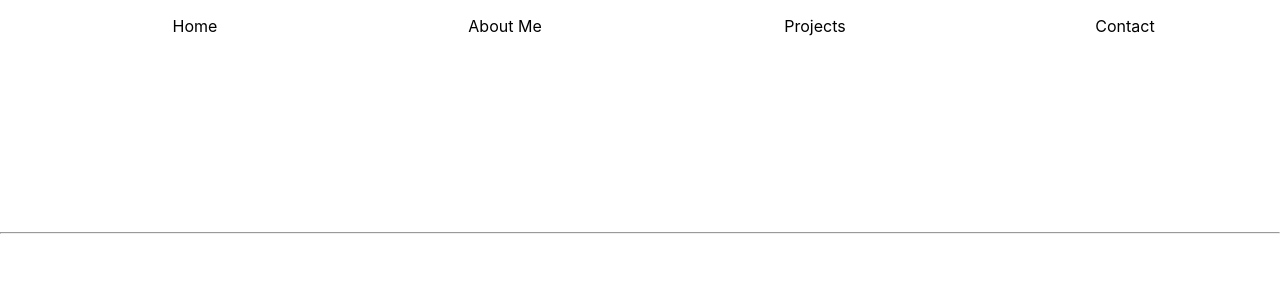
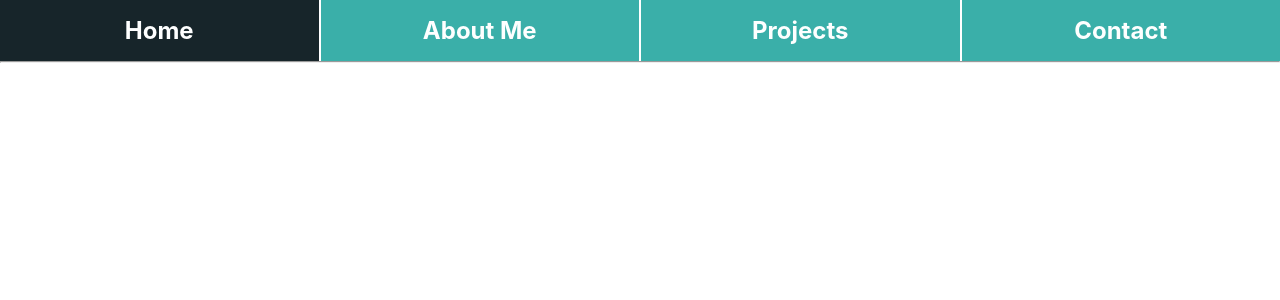
Before and after one commit to 96emisun/portfolio-emisun, a React (Create React App) app: page / in a window 1280 px wide. Shown: the top 300 px of the page. Built offline with nearby package versions, Linux system fonts and the light colour scheme.

Commit message:
Navbar styling
Styled the navbar using a palette that will be used throughout the website

```diff
--- a/src/App.css
+++ b/src/App.css
@@ -1,25 +1,32 @@
+* {
+  margin: 0;
+  padding: 0;
+}
+
 .App {
   width: 100%;
-  margin: 0 auto;
-  padding: 0;
   text-align: center;
-  display: inline-block;
-}
-
-nav {
-  height: 200px;
 }
 
 nav ul {
   list-style: none;
   display: flex;
   height: 100%;
+  background-color: #3AAFA9;
 }
 
 nav ul li {
   flex: 1;
+  padding: 2vh 0;
+  color: #FEFFFF;
+  font-size: 1.5em;
+  font-weight: bold;
+}
+
+nav ul li:not(:last-child) {
+  border-right: 2px solid white;
 }
 
 nav ul li:hover {
-  background-color: red;
+  background-color: #17252A;
 }
```
